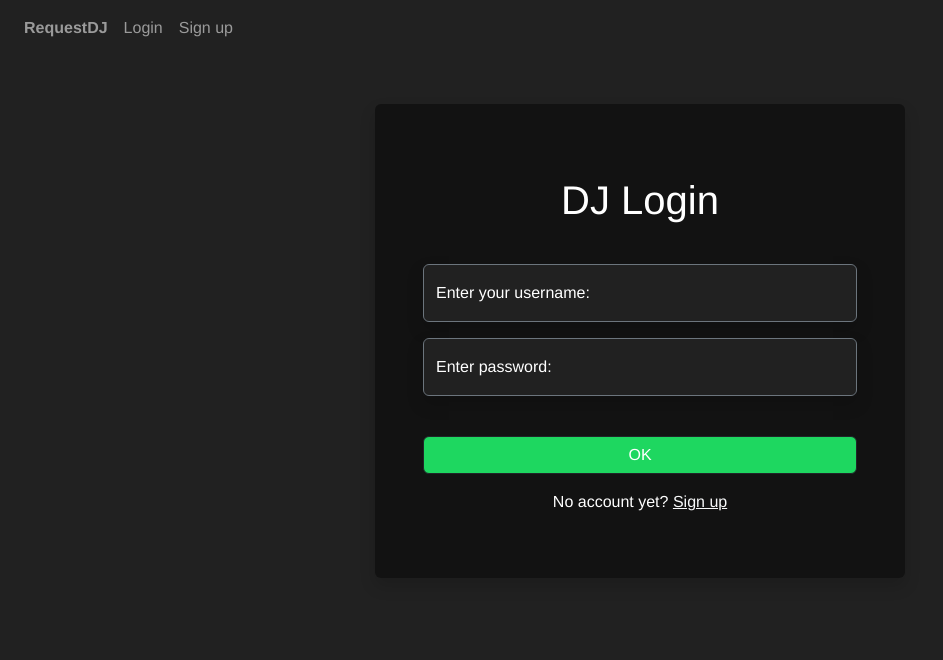
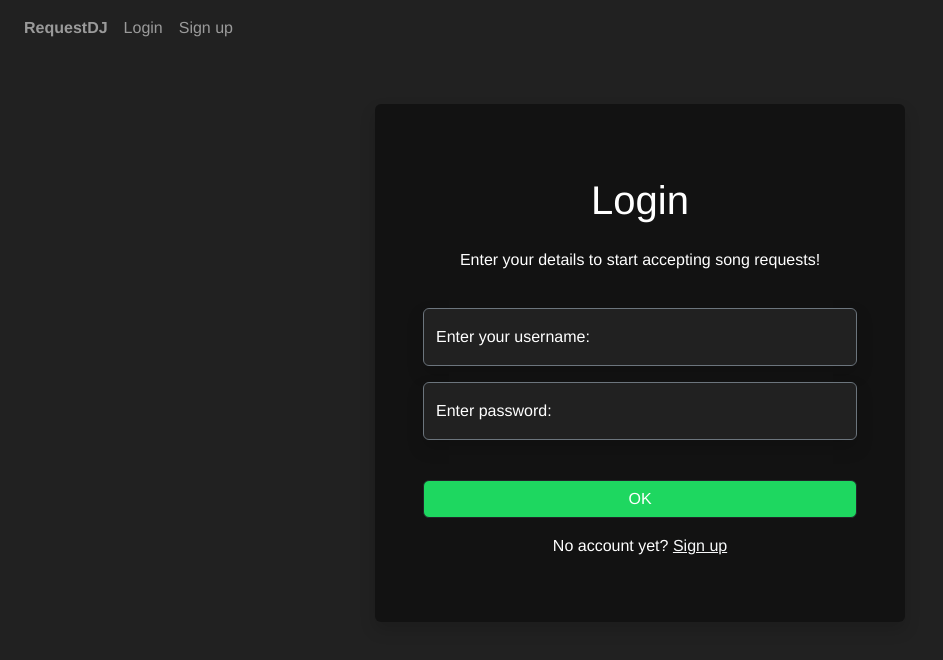
Before and after one commit to EliasSchuhmacher/RequestDJ, a Vue app in the folder client/: page /login in a window 1280 px wide. Shown: the top 660 px of the page, without its empty margins (0-943 px from the left). Built offline with nearby package versions, Linux system fonts and the light colour scheme; no server answers.

Commit message:
Login page update

```diff
--- a/client/src/views/Login.vue
+++ b/client/src/views/Login.vue
@@ -4,7 +4,12 @@
     <div class="col-10 col-md-5 py-5 px-3 px-md-5 shadow bg-secondary-custom rounded">
       <div class="row pb-3 mt-4">
         <div class="col d-flex justify-content-center">
-          <h1>DJ Login</h1>
+          <h1>Login</h1>
+        </div>
+      </div>
+      <div class="row pb-1">
+        <div class="col d-flex justify-content-center">
+          <p>Enter your details to start accepting song requests!</p>
         </div>
       </div>
       <div v-if="msg !== ''" class="alert alert-danger">
```
